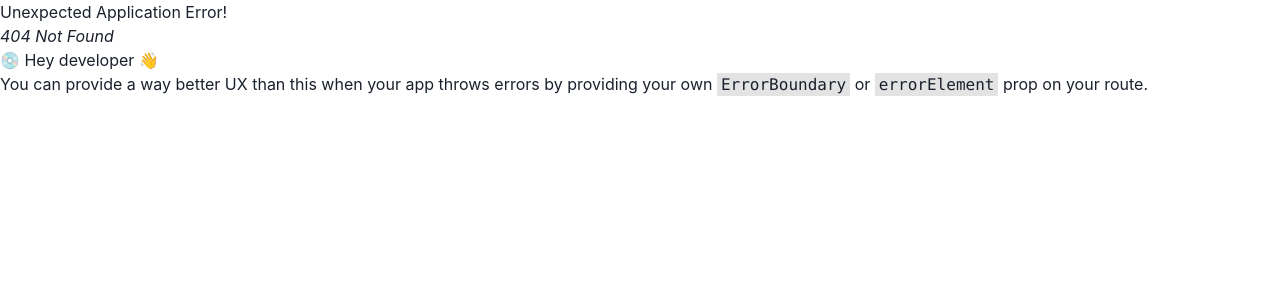
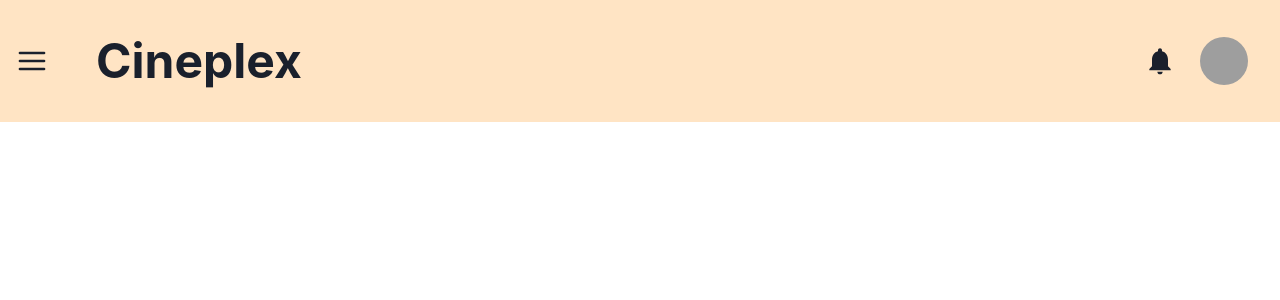
Before and after one commit to Prashanna69/movieReact, a React (Vite) app: page /profile in a window 1280 px wide. Before the commit this address had no page. Shown: the top 300 px of the page. Built offline with nearby package versions, Linux system fonts and the light colour scheme; grey boxes are pictures that could not be loaded.

Commit message:
Need to complete

```diff
--- a/src/App.jsx
+++ b/src/App.jsx
@@ -1,10 +1,15 @@
 import { Route, RouterProvider, createRoutesFromElements, createBrowserRouter } from "react-router-dom"
 import RootLayout from "./Layout/RootLayout"
+import Profile from "./pages/Profile"
+import Dashboard from "./pages/Dashboard"
 function App ()
 {
   const router = createBrowserRouter(
     createRoutesFromElements(
-      <Route path="/" element={<RootLayout />}/>
+      <Route path="/" element={ <RootLayout /> }>
+        <Route path="/profile" element={<Profile />} />
+        <Route index element={<Dashboard />} />
+      </Route>
     )
 
   )
--- a/src/Layout/RootLayout.jsx
+++ b/src/Layout/RootLayout.jsx
@@ -1,14 +1,37 @@
 import { Outlet } from "react-router-dom"
 import Sidebar from "../components/Sidebar"
 import Navbar from "../components/Navbar"
+import { Grid, GridItem } from "@chakra-ui/react"
 
 export default function RootLayout ()
 {
     return (
         <>
-        <Sidebar />
-            <Outlet />
-            <Navbar />
+            <Grid templateColumns='5vw 95vw' gap={0}>
+                <GridItem
+                    as='aside'
+                    // colSpan={{ base : 6, lg: 1 , xl:1}}
+                    p={{base : '20px' , lg: '30px'}}
+                    minH='auto'
+                    display="flex"
+                    placeContent="center"
+                    placeItems="center"
+                    bg="bisque"
+
+
+                >
+                 <Sidebar />
+                </GridItem>
+                <GridItem
+                    as='main'
+                    // colSpan={ { base: 6, lg: 4, xl: 3 } }
+                    // p='10px'
+                >
+                    <Navbar />
+                    <Outlet />
+                </GridItem>
+
+            </Grid>
         </>
     )
 }
--- a/src/components/Navbar.jsx
+++ b/src/components/Navbar.jsx
@@ -1,8 +1,11 @@
-import { Avatar, Button, Flex, HStack, Heading, Spacer, Wrap, WrapItem, transition } from "@chakra-ui/react";
-import { BellIcon } from "@chakra-ui/icons";
+import { Avatar, Button, Flex, HStack, Heading, Menu, MenuButton, MenuDivider, MenuItem, MenuList, Spacer, Tooltip, Wrap, WrapItem, MenuOptionGroup,MenuItemOption } from "@chakra-ui/react";
+import { BellIcon, CheckCircleIcon, NotAllowedIcon, ViewOffIcon } from "@chakra-ui/icons";
+import Profile from "../pages/Profile";
+import { NavLink } from "react-router-dom";
 
 export default function Navbar ()
 {
+
     return (
         <>
             <Flex as='nav' p='2rem' alignItems='center' bg='bisque'>
@@ -11,14 +14,34 @@
                 </Heading>
                 <Spacer />
                 <HStack spacing='1.5rem'>
-                <Wrap>
-                    <WrapItem>
-                        <Avatar size='md' name="Profile" src="https://images.unsplash.com/photo-1499996860823-5214fcc65f8f?ixlib=rb-4.0.3&ixid=M3wxMjA3fDB8MHxzZWFyY2h8N3x8aHVtYW4lMjBwb3RyYWl0fGVufDB8fDB8fHww&auto=format&fit=crop&w=500&q=60" />
-                    </WrapItem>
-                    </Wrap>
-                    <BellIcon boxSize={8} _hover={{color: 'green', cursor:'pointer', transition:'0.5s'}} />
+                    <BellIcon boxSize={ 8 } _hover={ { color: 'green', cursor: 'pointer', transition: '0.5s' } } />
+                    <Tooltip label='Open Menu'>
+                    <Menu>
+                            <MenuButton
+                            >
+                            <Wrap>
+                                <WrapItem>
+                                    <Avatar size='md' name="Profile" src="https://images.unsplash.com/photo-1499996860823-5214fcc65f8f?ixlib=rb-4.0.3&ixid=M3wxMjA3fDB8MHxzZWFyY2h8N3x8aHVtYW4lMjBwb3RyYWl0fGVufDB8fDB8fHww&auto=format&fit=crop&w=500&q=60" />
+                                </WrapItem>
+                            </Wrap>
+                        </MenuButton>
+                            <MenuList>
+                                <MenuOptionGroup defaultValue='asc' title='Status' type='radio'>
+                                    <MenuItemOption value='act' icon={<CheckCircleIcon color='Green' />}>Active</MenuItemOption>
+                                    <MenuItemOption value='hide' icon={<ViewOffIcon/>}>Hidden</MenuItemOption>
+                                    <MenuItemOption value='noDis' icon={<NotAllowedIcon color='red'/>}>Don't Disturb</MenuItemOption>
+                                </MenuOptionGroup>
+                                <MenuDivider />
+                                <MenuItem>
+                                    <NavLink to='/profile'>
+                                        Profile
+                                    </NavLink>
+                                </MenuItem>
+                            <MenuItem >Logout</MenuItem>
+                        </MenuList>
+                        </Menu>
+                        </Tooltip>
 
-                <Button colorScheme="green">Logout</Button>
                 </HStack>
             </Flex>
         </>
--- a/src/components/Sidebar.jsx
+++ b/src/components/Sidebar.jsx
@@ -1,8 +1,60 @@
+import React from "react";
+import { CalendarIcon, HamburgerIcon,AtSignIcon } from "@chakra-ui/icons";
+import { useDisclosure, Drawer, DrawerOverlay, DrawerContent, DrawerCloseButton, Heading, Divider, DrawerBody, List, ListItem, ListIcon, HStack, AvatarBadge } from "@chakra-ui/react";
+import { NavLink } from "react-router-dom";
 
-export default function Sidebar ()
-{
+export default function Sidebar() {
+    const { isOpen, onOpen, onClose } = useDisclosure();
+    const btnRef = React.useRef();
+
     return (
         <>
+            <HamburgerIcon
+                cursor='pointer'
+                boxSize='2rem'
+                ref={btnRef}
+                onClick={isOpen ? onClose : onOpen}
+            />
+            <Drawer
+                isOpen={isOpen}
+                placement="left"
+                onClose={onClose}
+                finalFocusRef={btnRef}
+            >
+                <DrawerOverlay />
+                <DrawerContent>
+                    <DrawerCloseButton />
+                    <Heading p='1rem'>
+                        Cineplex
+                    </Heading>
+                    <Divider />
+                    <DrawerBody>
+                        <List p='2rem' mt='2rem' fontSize='20px' spacing={6}>
+                            <ListItem alignItems='center'>
+                                <NavLink to='/'>
+                                <ListIcon as={CalendarIcon}/>
+                                Dashboard
+                                </NavLink>
+                            </ListItem>
+                            <ListItem alignItems='center'>
+                                <NavLink to='/Profile'>
+                                <ListIcon as={AtSignIcon}/>
+                                    Profile
+                                </NavLink>
+                            </ListItem>
+                            <ListItem alignItems='center'>
+                                <NavLink to='/Setting'>
+                                <ListIcon as={CalendarIcon}/>
+                                 Setting
+                                </NavLink>
+                            </ListItem>
+                        </List>
+                    </DrawerBody>
+
+
+                </DrawerContent>
+
+            </Drawer>
         </>
-    )
+    );
 }
--- /dev/null
+++ b/src/pages/Dashboard.jsx
@@ -0,0 +1,13 @@
+import { SimpleGrid } from "@chakra-ui/react";
+
+
+export default function Dashboard ()
+{
+    return (
+        <>
+            <SimpleGrid column={4} spacing={10}>
+
+            </SimpleGrid>
+        </>
+    )
+}
```
Also changed, not shown: src/pages/Profile.jsx (+9 -0 lines).
